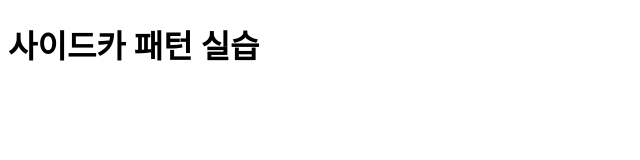
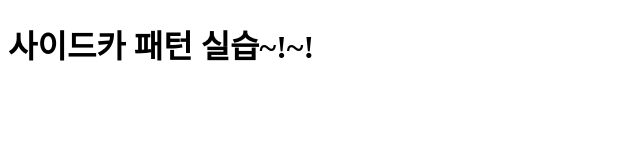
Before and after one commit to zgsda/himedia-web-contents, a plain HTML site: page index.html in a window 1280 px wide. Shown: the full height of the page, 0-640 px from the left. Drawn offline with Linux system fonts and the light colour scheme.

Commit message:
Update index.html

```diff
--- a/index.html
+++ b/index.html
@@ -4,6 +4,6 @@
    <title>사이드카 패턴</title>
   </head>
  <body>
-   <h1>사이드카 패턴 실습</h1>
+   <h1>사이드카 패턴 실습~!~!</h1>
  </body>
 </html>
```
